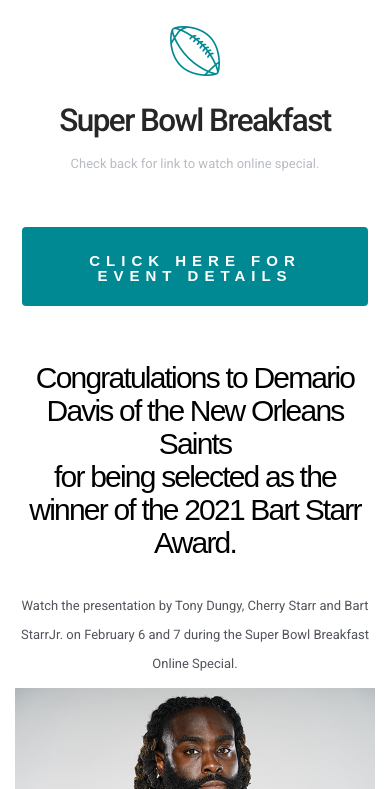
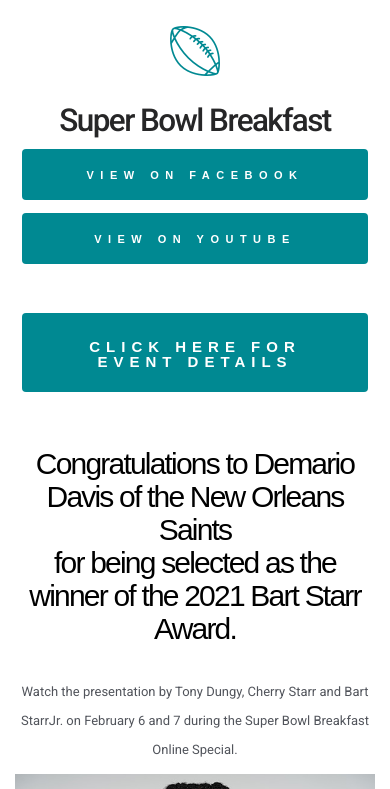
Before and after one commit to AIAUSA/Superbowl, a Jekyll site: the page built from index.md, in a window 390 px wide and 900 px high, scrolled down 884 px, cut to the strip 111-900 px from the top of the window. Built offline with Jekyll 4.4.1, drawn with Linux system fonts in a browser that asks for light colours; some web fonts are replaced.

Commit message:
Restoring css changes and buttons.

```diff
--- a/_includes/blocks/block-about.html
+++ b/_includes/blocks/block-about.html
@@ -16,7 +16,14 @@
     <div class="container">
         <span class="icon section-icon icon-sport-09"></span>
         <h3>{{ site.data.event.event_name }}</h3>
-        <p class="text-alt">Check back for link to watch online special.</p>
+        <div class="row">
+            <div class="col-sm-3 col-sm-offset-3">
+                <a href="https://www.facebook.com/athletesinaction" class="btn btn-md" target="_blank">View on Facebook</a>
+            </div>
+            <div class="col-sm-3 mobile-margin-top">
+                <a href="https://www.youtube.com/user/AIAUSA" class="btn btn-md" target="_blank">View on YouTube</a>
+            </div>
+        </div>
         {% if site.data.event.location %}
         <p class="text-alt">
                 {% if site.data.event.hotel-link != nil %}
```
Also changed, not shown: assets/css/style.css.
